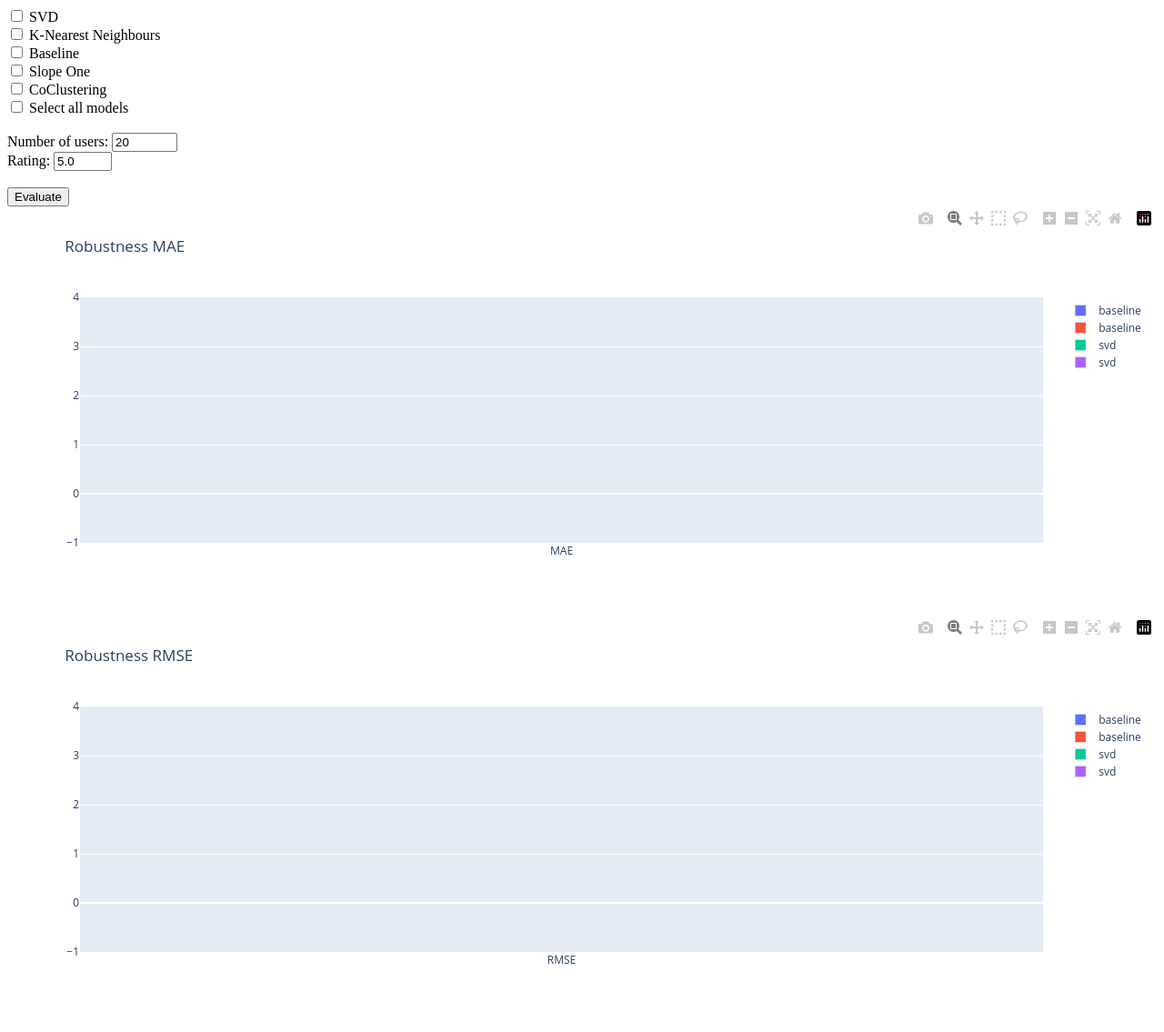
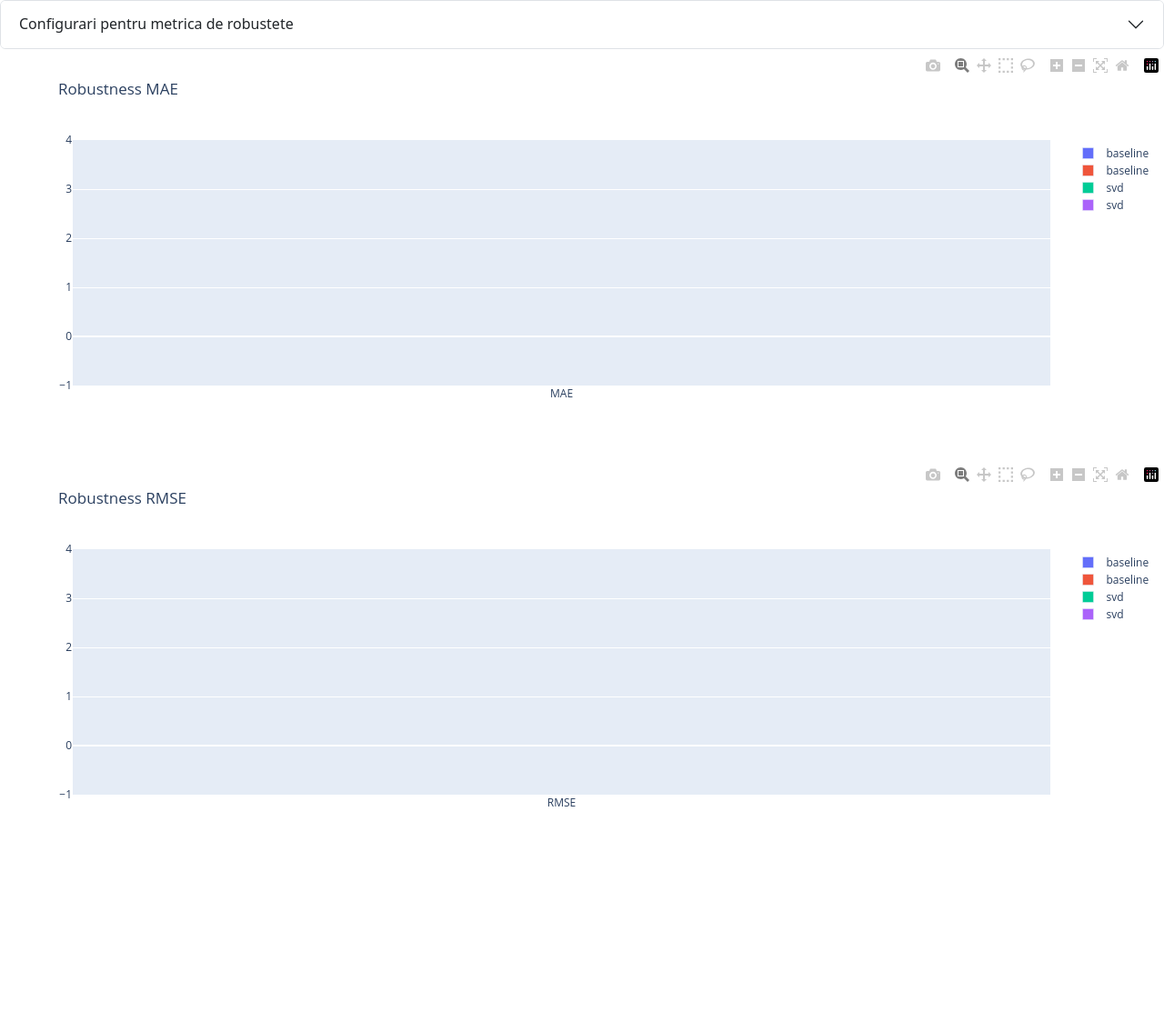
Before and after one commit to gatsbre/licenta_v2, a Flask app: page /robustness in a window 1280 px wide. Shown: the whole page at 91% size. After the commit the page ends 887 px from the top, so only its background shows below. Run offline with Flask 3, Linux system fonts and the light colour scheme; data that the repository does not hold is empty; some libraries are stand-ins or nearby versions.

Commit message:
added accordion and loading spinner

```diff
--- a/web/templates/robustness.html
+++ b/web/templates/robustness.html
@@ -3,11 +3,25 @@
 
 <head>
     <title>RSE: Robustness</title>
+
     <script src="https://cdn.plot.ly/plotly-latest.min.js"></script>
+    <script src="/bootstrap/js/bootstrap.js"></script>
+
     <link rel="stylesheet" type="text/css" href="/css/styles.css">
+    <link rel="stylesheet" type="text/css" href="/bootstrap/css/bootstrap.css">
 </head>
 
 <body>
+    <div class="accordion">
+        <div class="accordion-item">
+            <h2 class="accordion-header">
+                <button class="accordion-button collapsed" type="button" data-bs-toggle="collapse"
+                    data-bs-target="#collapseOne" aria-expanded="false" aria-controls="collapseOne">
+                    Configurari pentru metrica de robustete
+                </button>
+            </h2>
+            <div id="collapseOne" class="accordion-collapse collapse" data-bs-parent="#accordionExample">
+                <div class="accordion-body">
                     <form id="evaluationForm" action="/robustness" method="get">
 
                         <input type="checkbox" name="model" value="svd" id="svd">
@@ -46,11 +60,18 @@
 
                         <input type="submit" value="Evaluate" id="evaluate_button">
                     </form>
+                </div>
+            </div>
+        </div>
+    </div>
 
 
-    <div id="plots" style="display: block; position: relative;">
+
+    <div id="plots" style="display:block">
         <div id="loading-window" class="loading-window">
           Fetching plot data...
+          <br><br>
+          <div class="spinner-grow"></div>
         </div>
         <div id="robustness-mae-plot"></div>
         <div id="robustness-rmse-plot"></div>
```
Also changed, not shown: web/templates/mae_rmse.html (+12 -8 lines), web/templates/precision_recall_f1.html (+21 -0 lines). Lines whose indentation alone changed are shown as unchanged.
